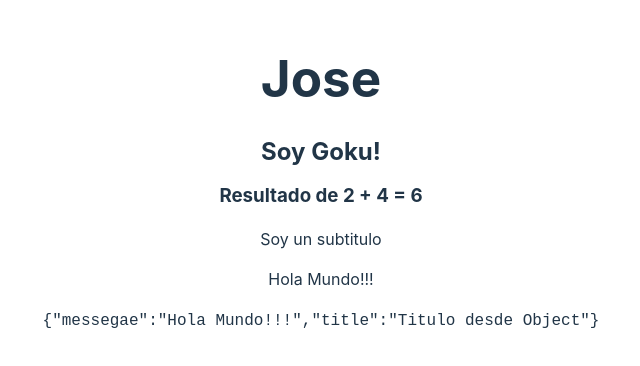
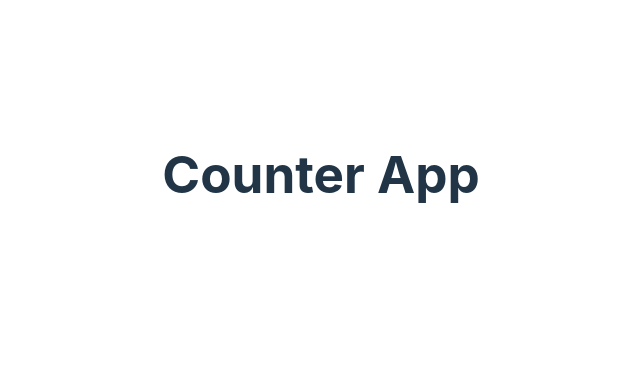
Before and after one commit to ing-jose-rafael/react-curso, a React (Vite) app: page / in a window 1280 px wide. Shown: the part 226-592 px from the top of the page, without its empty margins (319-959 px from the left). Built offline with nearby package versions, Linux system fonts and the light colour scheme.

Commit message:
componente counter app

```diff
--- /dev/null
+++ b/src/CounterApp.jsx
@@ -0,0 +1,14 @@
+import PropTypes from 'prop-types'
+
+export const CounterApp = ({ value }) => {
+    return (
+        <>
+            <h1>Counter App</h1>
+            <h2>{value}</h2>
+        </>
+    )
+}
+
+CounterApp.propTypes = {
+    value: PropTypes.number.isRequired
+}
--- a/src/main.jsx
+++ b/src/main.jsx
@@ -1,6 +1,7 @@
 import React from 'react'
 import ReactDOM from 'react-dom/client'
 import App from './App'
+import { CounterApp } from './CounterApp'
 import { FirstApp } from './FirstApp'
 
 import './index.css'
@@ -8,6 +9,7 @@
 ReactDOM.createRoot(document.getElementById('root')).render(
   <React.StrictMode>
     {/* <App /> */}
-    <FirstApp title="Soy Goku!"/>
+    {/* <FirstApp title="Soy Goku!"/> */}
+    <CounterApp />
   </React.StrictMode>
 )
```
